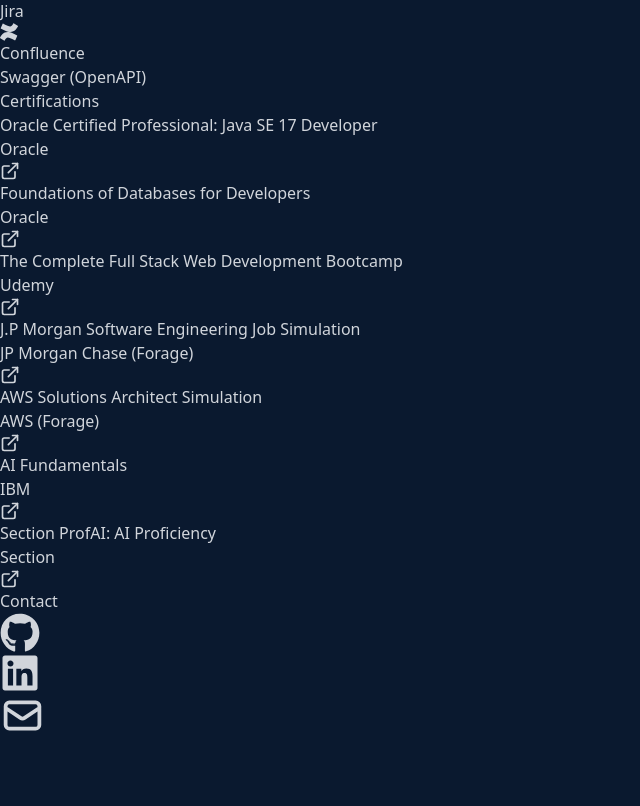
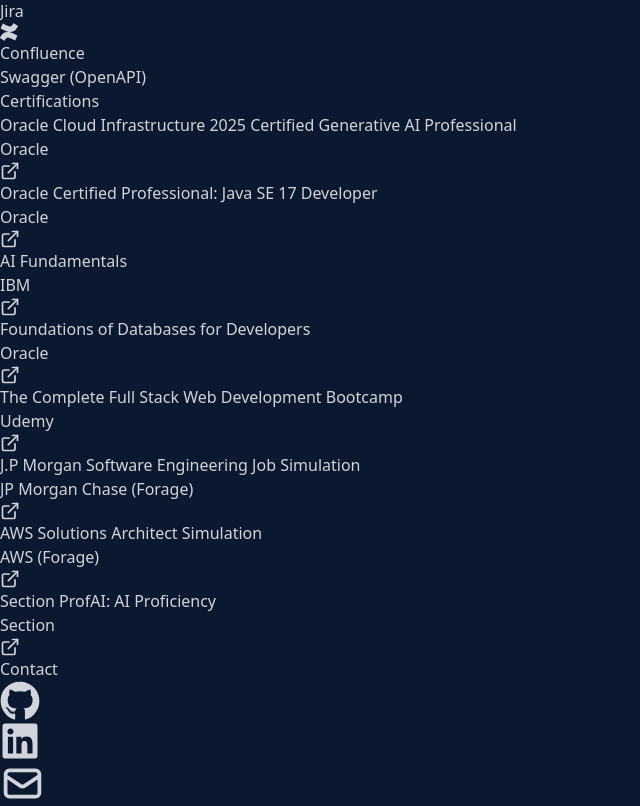
Before and after one commit to tanvikreddy123/portfolio, a React (Vite) app: page / in a window 1280 px wide. Shown: the part 3987-4793 px from the top of the page, without its empty margins (0-640 px from the left). Before the commit the page ends 4725 px from the top, so only its background shows below. Built offline with nearby package versions, Linux system fonts and the light colour scheme.

Commit message:
updation

```diff
--- a/src/constants/index.js
+++ b/src/constants/index.js
@@ -158,9 +158,19 @@
 
 export const certifications = [
   {
+    name: "Oracle Cloud Infrastructure 2025 Certified Generative AI Professional",
+    issuer: "Oracle",
+    link: "https://catalog-education.oracle.com/pls/certview/sharebadge?id=64E886C93C9234C41C25AD81BE57C58CF15510241FC7B9DAE64FB2CC01501960",
+  },
+  {
     name: "Oracle Certified Professional: Java SE 17 Developer",
     issuer: "Oracle",
     link: "https://catalog-education.oracle.com/ords/certview/sharebadge?id=66211B5FB2506265949CCFA0004B74289C40F4C427987E74B40057B220E309C2",
+  },
+  {
+    name: "AI Fundamentals",
+    issuer: "IBM",
+    link: "https://www.credly.com/badges/f8eeee35-031e-46c7-b38c-c142c7b42a12/public_url",
   },
   {
     name: "Foundations of Databases for Developers",
@@ -181,11 +191,6 @@
     name: "AWS Solutions Architect Simulation",
     issuer: "AWS (Forage)",
     link: "https://forage-uploads-prod.s3.amazonaws.com/completion-certificates/pmnMSL4QiQ9JCgE3W/kkE9HyeNcw6rwCRGw_pmnMSL4QiQ9JCgE3W_5ZZSjFrdLStpYkM2J_1749782396213_completion_certificate.pdf",
-  },
-  {
-    name: "AI Fundamentals",
-    issuer: "IBM",
-    link: "https://www.credly.com/badges/f8eeee35-031e-46c7-b38c-c142c7b42a12/public_url",
   },
   {
     name: "Section ProfAI: AI Proficiency",
```
Also changed, not shown: 1 other file (tests, documents, lock files or other folders).
